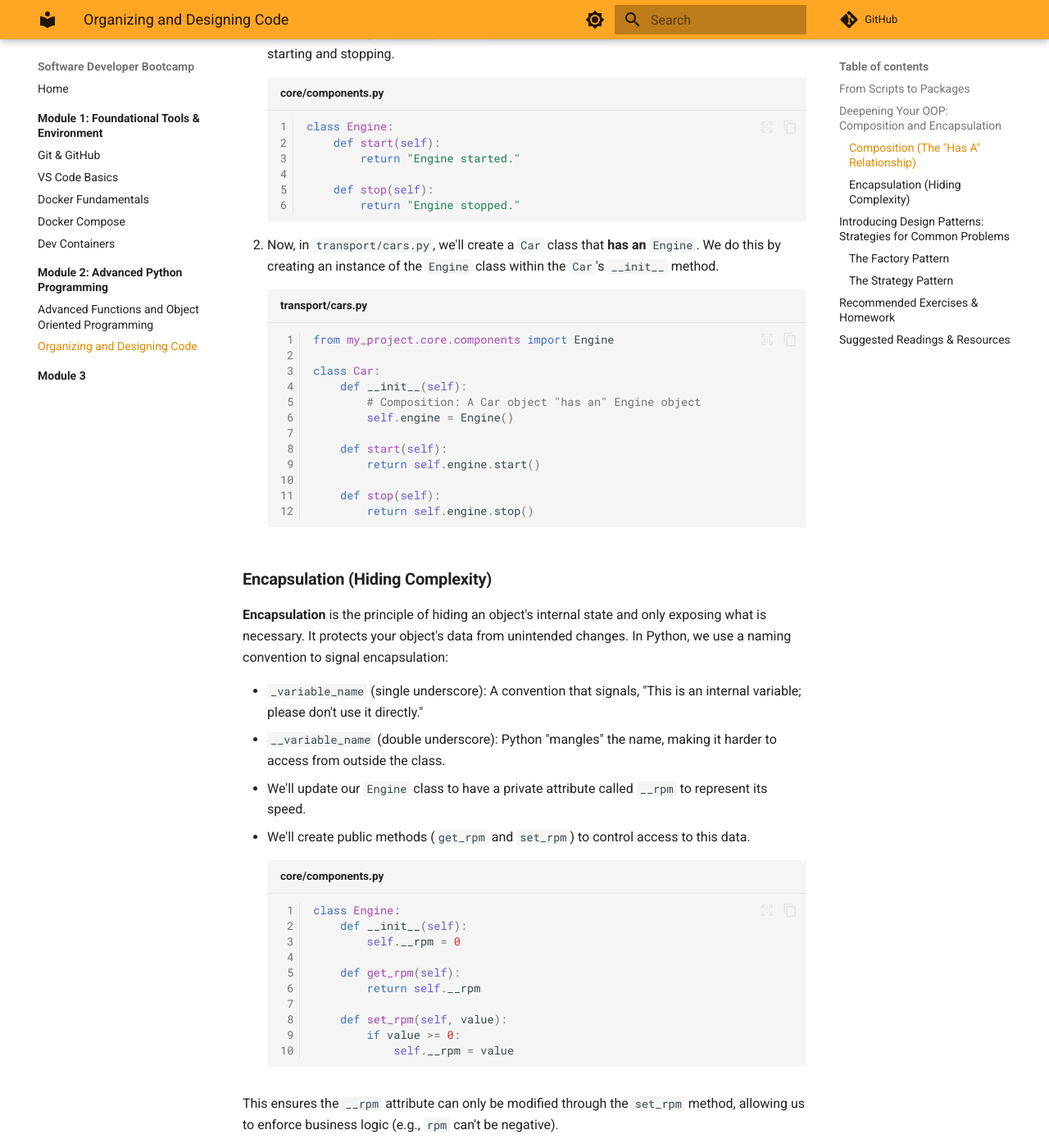
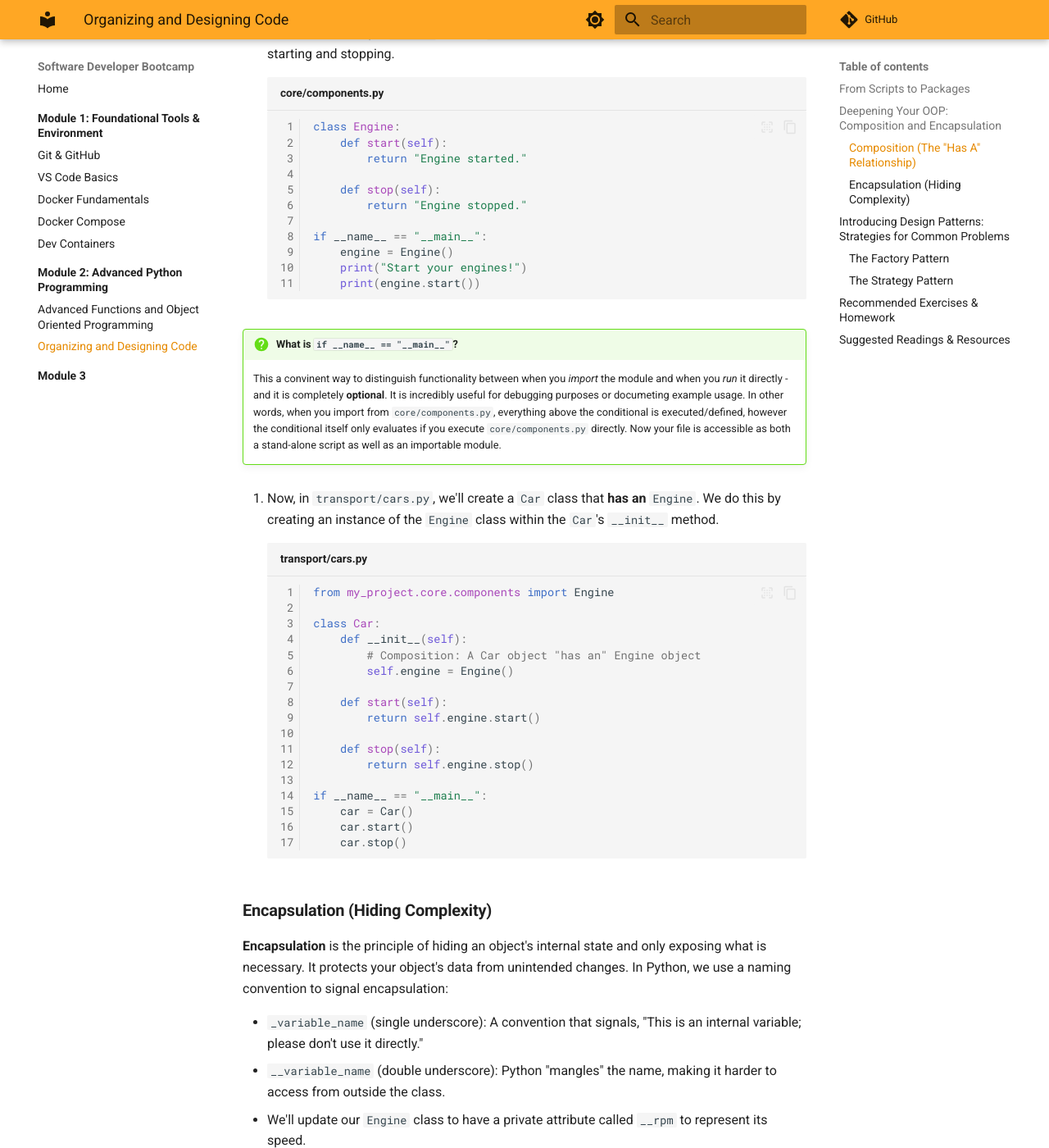
Before and after one commit to kaimibk/Software-Dev-Bootcamp, an MkDocs documentation site: the page built from docs/module-2/session-2.md, in a window 1280 px wide and 1400 px high, scrolled down 2012 px. Shown: the whole window at 82% size. Built offline with MkDocs 1.6.1 and Material for MkDocs 9.7.7, drawn with Linux system fonts in a browser that asks for light colours; comment, search, counter and statistics services are not loaded.

Commit message:
Add __name__ explanation

````diff
--- a/docs/module-2/session-2.md
+++ b/docs/module-2/session-2.md
@@ -75,7 +75,16 @@ We've already learned about inheritance, but two other powerful OOP concepts are
 
         def stop(self):
             return "Engine stopped."
+
+    if __name__ == "__main__":
+        engine = Engine()
+        print("Start your engines!")
+        print(engine.start())
     ```
+
+!!! question "What is `if __name__ == "__main__"`?"
+
+    This a convinent way to distinguish functionality between when you _import_ the module and when you _run_ it directly - and it is completely **optional**. It is incredibly useful for debugging purposes or documeting example usage. In other words, when you import from `core/components.py`, everything above the conditional is executed/defined, however the conditional itself only evaluates if you execute `core/components.py` directly. Now your file is accessible as both a stand-alone script as well as an importable module.
 
 2.  Now, in `transport/cars.py`, we'll create a `Car` class that **has an** `Engine`. We do this by creating an instance of the `Engine` class within the `Car`'s `__init__` method.
 
@@ -92,6 +101,11 @@ We've already learned about inheritance, but two other powerful OOP concepts are
 
         def stop(self):
             return self.engine.stop()
+
+    if __name__ == "__main__":
+        car = Car()
+        car.start()
+        car.stop()
     ```
 
 ### **Encapsulation (Hiding Complexity)**
````
